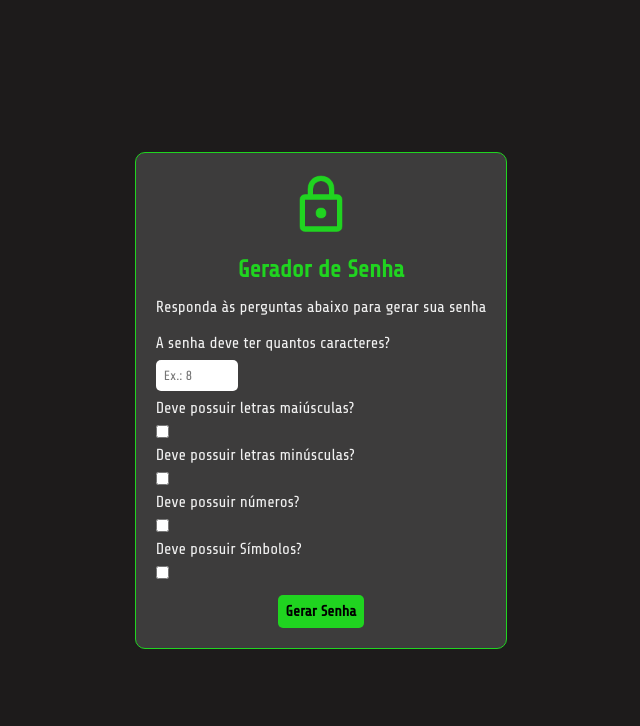
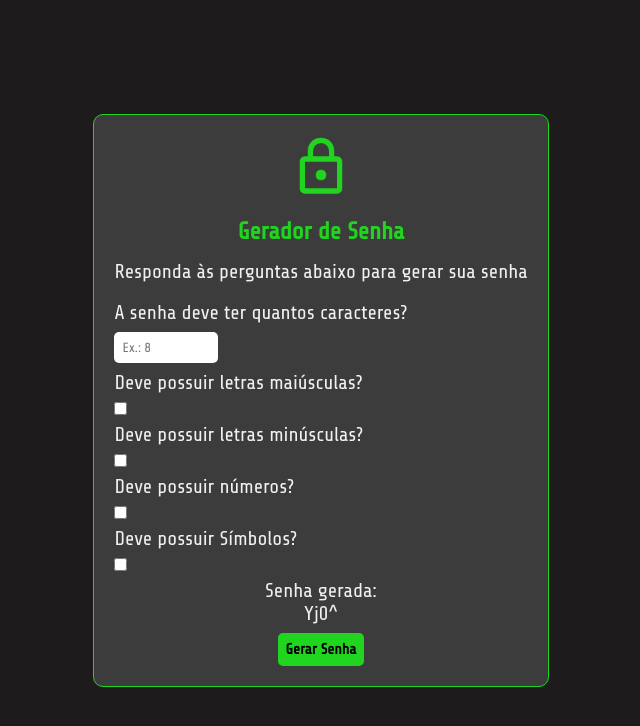
Before and after one commit to kevin19tech/generatePassword, a plain HTML site: page index.html in a window 1280 px wide. Both pictures are taken after a click on the button "Gerar Senha". Shown: the whole page, without its empty margins (319-959 px from the left). Drawn offline with Linux system fonts and the light colour scheme.

Commit message:
uma parte da lógica pronta - captura do legth e metodos para escolha aleatoria

```diff
--- a/index.html
+++ b/index.html
@@ -15,7 +15,7 @@
             <br>
             <div id="areaPerguntas">
                 <label for="lenght">A senha deve ter quantos caracteres?</label><br>
-                <input type="number" name="" class="inputLength inputText" placeholder="Ex.: 8"><br>
+                <input type="number" name="" class="inputLength inputText" placeholder="Ex.: 8" id="passLength"><br>
                 <label for="">Deve possuir letras maiúsculas?</label><br>
                 <input type="checkbox" name="letrasMaiusculas" id="inputUpper"><br>
                 <label for="">Deve possuir letras minúsculas?</label><br>
@@ -24,9 +24,14 @@
                 <input type="checkbox" name="letrasMaiusculas" id="inputNUmber"><br>
                 <label for="">Deve possuir Símbolos?</label><br>
                 <input type="checkbox" name="letrasMaiusculas" id="inputSymbol"><br>
+                <div id="areaResultado">
+                    <p id="resultToogle" style="display: none;">Senha gerada:</p>
+                    <p id="result">
 
+                    </p>
+                </div>
                 <div class="areaBtnGerarSenha">
-                    <button class="btnSenha">
+                    <button class="btnSenha" onclick="generatePassword()">
                         Gerar Senha
                     </button>
                 </div>
@@ -34,5 +39,6 @@
             </div>
         </div>
     </main>
+    <script src="scripts/script.js"></script>
 </body>
 </html>
--- /dev/null
+++ b/scripts/script.js
@@ -0,0 +1,43 @@
+/*ARRAYS*/
+//upper - letras maíusculas
+const upperArray=['A','B','C','D','E','F','G','H','I','J','K','L', 'M','N','O','P','Q','R','S','T','U','V','W','X','Y','Z']
+//lower - letras maíusculas
+const lowerArray = ['a', 'b', 'c', 'd', 'e', 'f', 'g', 'h', 'i', 'j', 'k', 'l', 'm', 'n', 'o', 'p', 'q', 'r', 's', 't', 'u', 'v', 'w', 'x', 'y', 'z'];
+//numbers - números
+const numbersArray = [0,1,2,3,4,5,6,7,8,9]
+//symbols - símbolos
+const symbolsArray = ['!','@','#','$','%','^','&','*','(',')','_','+','~','`','|','}','{','[',']',':',';','?','>','<',',','.','/','-','=']
+const passwordArray = []
+//variaveis
+var resultArea = document.getElementById('resultToogle')
+var passwordText = document.getElementById('result')
+
+
+//funcoes
+function generatePassword(){
+    resultArea.style.display = 'block'
+    //início captura do tamanho da senha
+    var passwordLength = document.getElementById('passLength').value
+    passwordText.innerText = passwordLength
+    //fim captura do tamanho da senha
+
+    // Gerar letra MAIÚSCULA Aleatória - método random
+    const randomUpper = upperArray[Math.floor(Math.random() * upperArray.length)]
+    passwordText.innerText += randomUpper
+
+    // Gerar letra MINÚSCULA Aleatória - método random
+    const randomLower = lowerArray[Math.floor(Math.random() * lowerArray.length)]
+    passwordText.innerText += randomLower
+
+    // Gerar NÚMERO Aleatório - método random
+    const randomNumber = numbersArray[Math.floor(Math.random() * numbersArray.length)]
+    passwordText.innerText += randomNumber
+
+    // Gerar NÚMERO Aleatório - método random
+    const randomSymbols = symbolsArray[Math.floor(Math.random() * symbolsArray.length)]
+    passwordText.innerText += randomSymbols
+
+
+
+
+}
--- a/style/style.css
+++ b/style/style.css
@@ -7,6 +7,9 @@
     box-sizing: border-box;
     font-family: 'Share Tech',sans serif;
 
+}
+p{
+    font-size: 20px;
 }
 
 :root{
@@ -40,6 +43,7 @@ main{
 }
 label{
     margin-bottom: 5px;
+    font-size: 20px;
 }
 input{
     margin: 8px 0;;
@@ -80,3 +84,7 @@ input{
     border-color: var(--verde);
     color: var(--verde);
 }
+
+#areaResultado{
+    text-align: center;
+}
```
